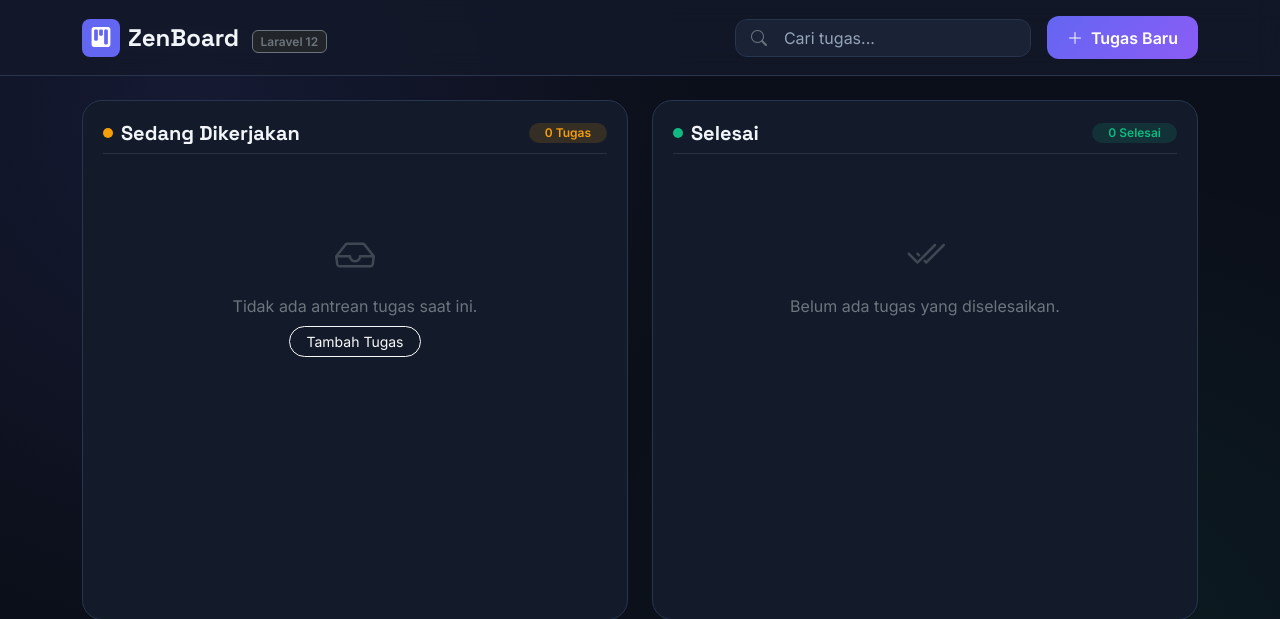
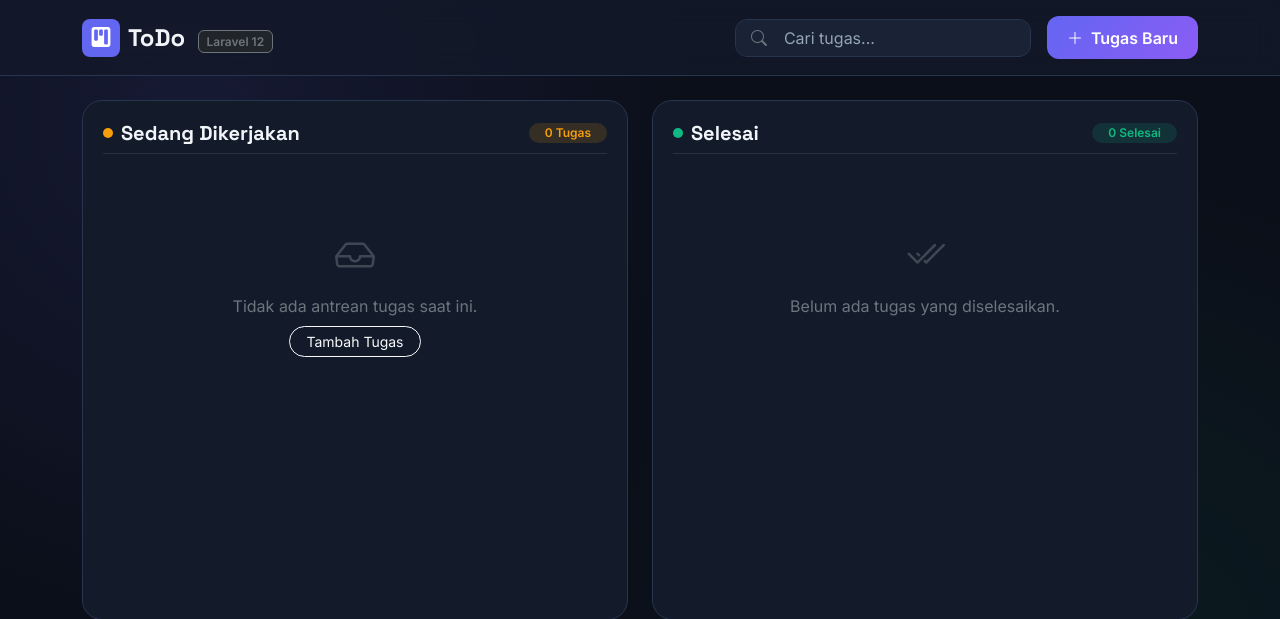
Before and after one commit to Davidrido/laravel-todo-app, a Laravel app: page / in a window 1280 px wide. Shown: the top 619 px of the page. Run offline with Laravel 12, Linux system fonts and the light colour scheme; data that the repository does not hold is empty.

Commit message:
Membuat app ToDo dengan Laravel v12

```diff
--- a/resources/views/todos/create.blade.php
+++ b/resources/views/todos/create.blade.php
@@ -3,7 +3,7 @@
 <head>
     <meta charset="UTF-8">
     <meta name="viewport" content="width=device-width, initial-scale=1.0">
-    <title>Tambah Tugas — ZenBoard</title>
+    <title>Tambah Tugas — ToDo</title>
     <link rel="preconnect" href="https://fonts.googleapis.com">
     <link rel="preconnect" href="https://fonts.gstatic.com" crossorigin>
     <link href="https://fonts.googleapis.com/css2?family=Space+Grotesk:wght@600;700&family=Inter:wght@400;500;600&display=swap" rel="stylesheet">
@@ -71,7 +71,7 @@
     <div class="container" style="max-width: 860px;">
         <div class="mb-3">
             <a href="{{ route('todos.index') }}" class="text-decoration-none text-secondary fw-medium">
-                <i class="bi bi-arrow-left me-1"></i> Kembali ke ZenBoard
+                <i class="bi bi-arrow-left me-1"></i> Kembali ke ToDo
             </a>
         </div>
 
--- a/resources/views/todos/index.blade.php
+++ b/resources/views/todos/index.blade.php
@@ -3,7 +3,7 @@
 <head>
     <meta charset="UTF-8">
     <meta name="viewport" content="width=device-width, initial-scale=1.0">
-    <title>ZenBoard — Workspace ToDo</title>
+    <title>ToDo — Workspace ToDo</title>
     <link rel="preconnect" href="https://fonts.googleapis.com">
     <link rel="preconnect" href="https://fonts.gstatic.com" crossorigin>
     <link href="https://fonts.googleapis.com/css2?family=Space+Grotesk:wght@500;600;700&family=Inter:wght@400;500;600&display=swap" rel="stylesheet">
@@ -138,7 +138,7 @@
                     <i class="bi bi-kanban-fill fs-5"></i>
                 </div>
                 <div>
-                    <span class="brand-font fw-bold fs-4 tracking-tight">ZenBoard</span>
+                    <span class="brand-font fw-bold fs-4 tracking-tight">ToDo</span>
                     <span class="badge bg-dark border border-secondary text-secondary ms-2">Laravel 12</span>
                 </div>
             </div>
```
